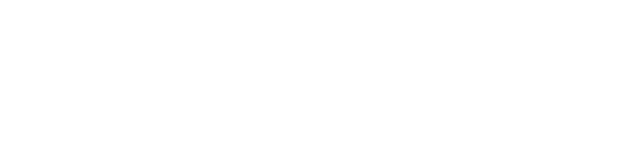
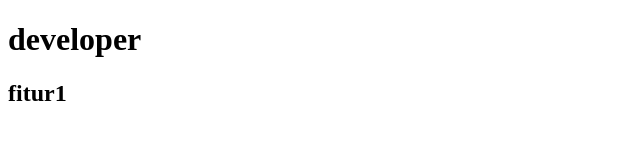
Before and after one commit to VitoChandraGunawan/VitoChandra, a plain HTML site: page index.html in a window 1280 px wide. Shown: the whole page, without its empty margins (0-640 px from the left). Drawn offline with Linux system fonts and the light colour scheme.

Commit message:
merge fitur1

```diff
--- a/index.html
+++ b/index.html
@@ -7,6 +7,7 @@
     <title>Document</title>
 </head>
 <body>
-
+    <h1> developer</h1>
+    <h2> fitur1</h2>
 </body>
 </html>
```
